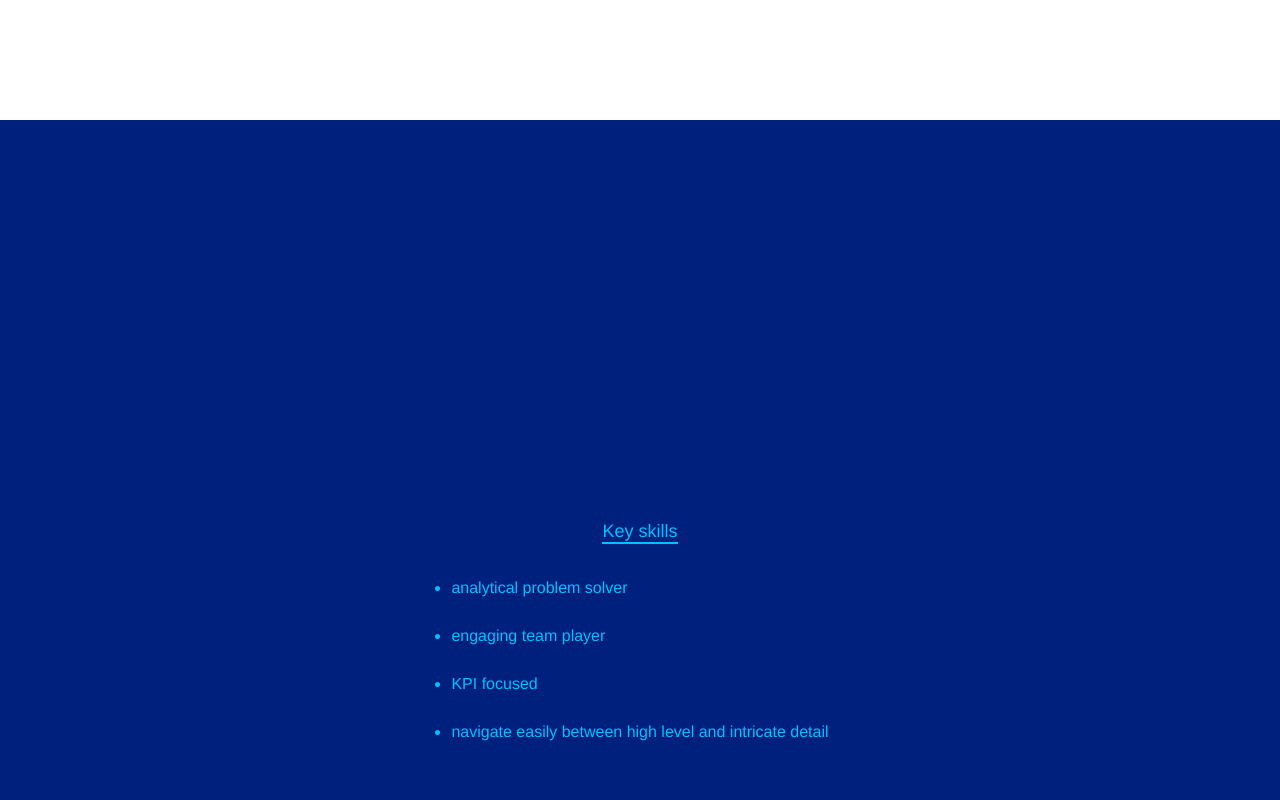
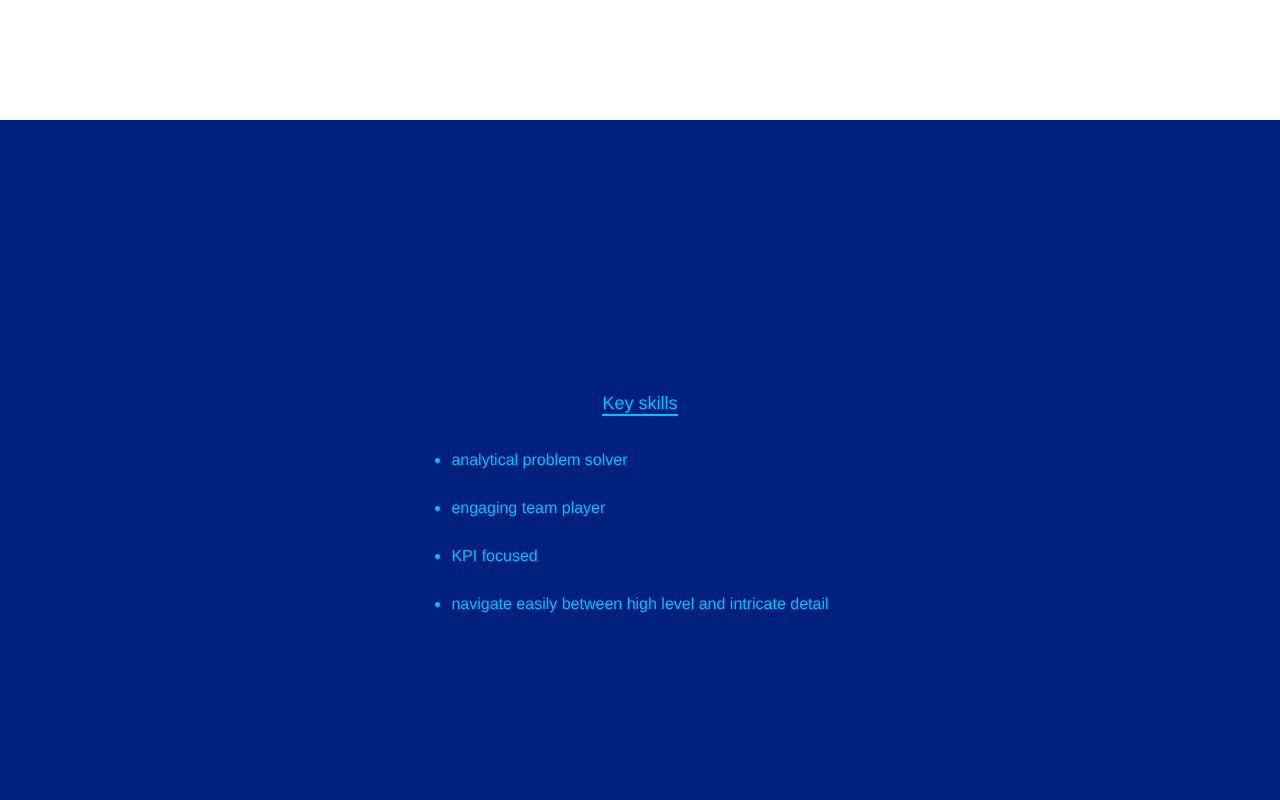
Before and after one commit to athorell/anniethorell, a plain HTML site: page index.html in a window 1280 px wide. Shown: the part 1480-2280 px from the top of the page. Drawn offline with nearby package versions, Linux system fonts and the light colour scheme.

Commit message:
No top or bottom padding on blue sections

```diff
--- a/main.css
+++ b/main.css
@@ -14,7 +14,7 @@ h3 {
 .blue-section {
   background-color: #00207E;
   color: #00C0FF;
-  padding: 10%;
+  padding: 0px 10%;
 }
 
 .blue-section.hi,
```
